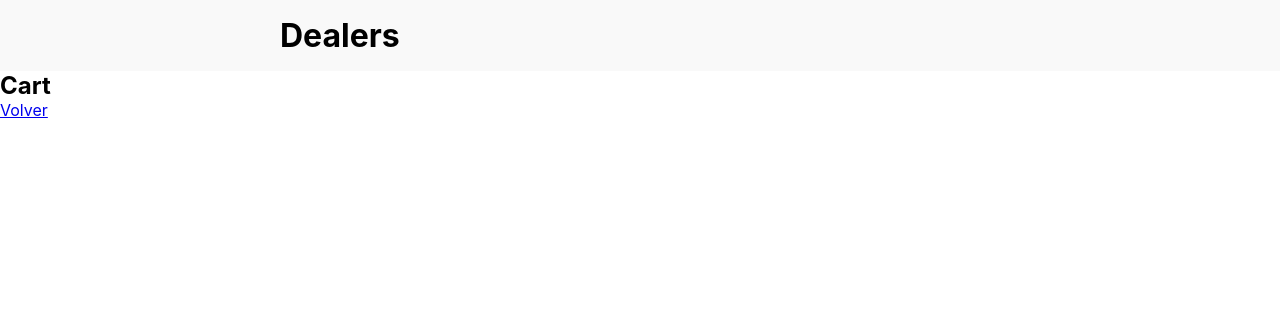
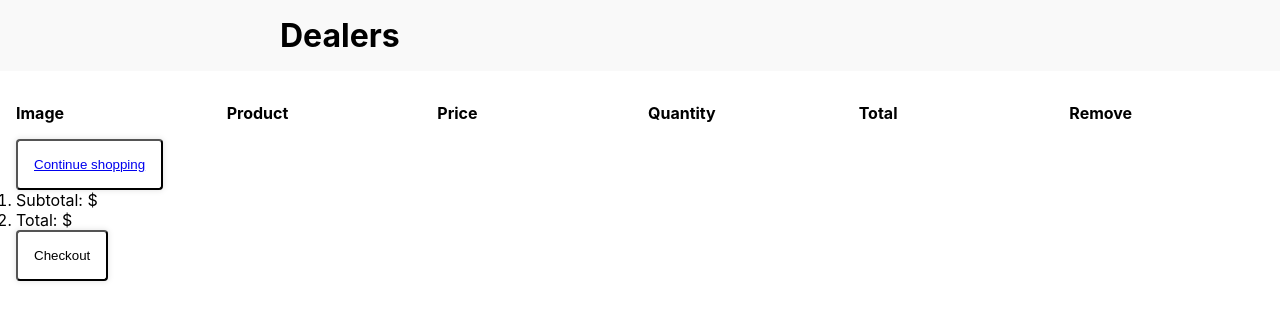
Before and after one commit to ZenekeZene/react-shop, a React (Create React App) app: page /cart in a window 1280 px wide. Shown: the top 320 px of the page. Built offline with nearby package versions, Linux system fonts and the light colour scheme.

Commit message:
Cart styling

```diff
--- a/src/components/ClothingSizes.js
+++ b/src/components/ClothingSizes.js
@@ -30,8 +30,8 @@ class ClothingSizes extends React.Component {
     this.props.onChange(this.flatSizesChecked(this.state.sizesSelected));
   }
 
-  handleChange(e) {
-    const id = e.target.value;
+  handleChange({target}) {
+    const id = target.value;
     let sizesSelected;
     if (this.props.typeInput === "radio") {
       sizesSelected = this.state.sizesSelected.map(size =>
--- a/src/pages/CartPage.js
+++ b/src/pages/CartPage.js
@@ -1,11 +1,31 @@
 import React, { Component } from "react";
-import { Link } from 'react-router-dom';
+import { Link } from "react-router-dom";
+import styles from '../styles/cart.module.css';
 
 export default function CartPage() {
-	return (
-    <article>
-      <h1>Cart</h1>
-      <Link to="/">Volver</Link>
-    </article>
+  return (
+    <main className="page-cart">
+      <article className={styles.cart}>
+        <section>
+          <span>Image</span>
+          <span>Product</span>
+          <span>Price</span>
+          <span>Quantity</span>
+          <span>Total</span>
+          <span>Remove</span>
+        </section>
+        {/* Product loop */}
+      </article>
+      <button className="button">
+        <Link to="/">Continue shopping</Link>
+      </button>
+      <article className="cart-total">
+        <ol>
+          <li>Subtotal: ${}</li>
+          <li>Total: ${}</li>
+        </ol>
+        <button className="button">Checkout</button>
+      </article>
+    </main>
   );
 }
--- a/src/pages/HomePage.js
+++ b/src/pages/HomePage.js
@@ -1,7 +1,7 @@
 import React, { useState } from "react";
 import Gallery from "../components/Gallery";
 import products from "../products";
-import { Filters, filterByPrice, filterBySize } from "../components/Filters";
+import { filterByPrice, filterBySize, Filters } from "../components/Filters";
 
 const applyFilters = products => ({ rangePrice, sizes }) =>
   products.filter(product =>
--- /dev/null
+++ b/src/styles/cart.module.css
@@ -0,0 +1,15 @@
+.cart section {
+  display: grid;
+  grid-column-gap: 1rem;
+  grid-template-columns: repeat(6, 1fr);
+  align-items: center;
+}
+
+.cart section:first-child {
+  padding: 1rem 0;
+  font-weight: 700;
+}
+
+.cart img {
+  max-height: 5rem;
+}
```
